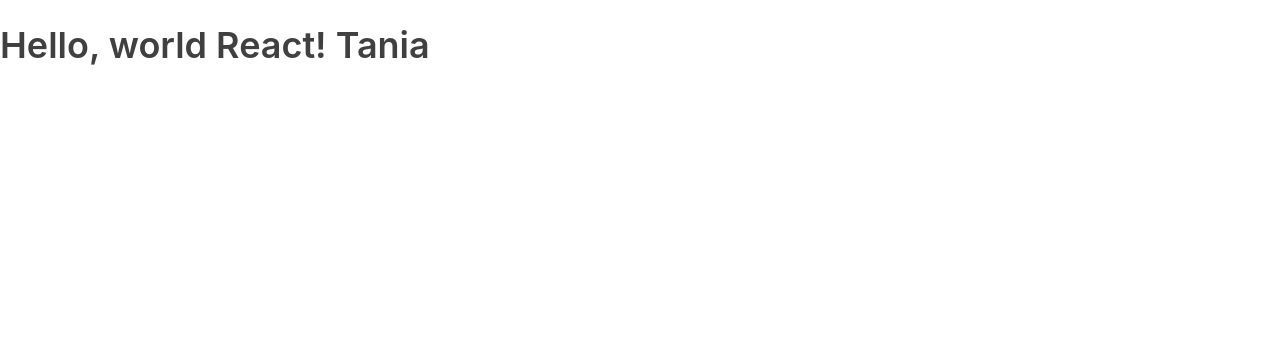
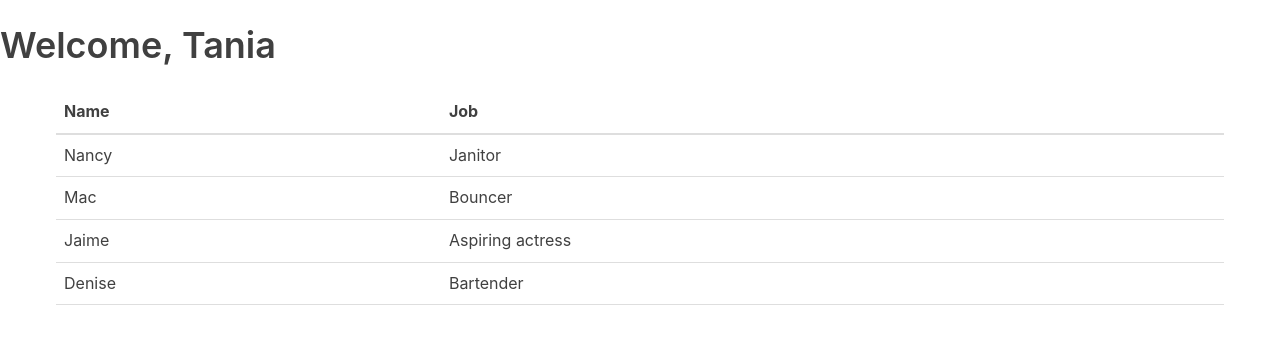
Before and after one commit to tranc99/react-directory, a React (Create React App) app: page / in a window 1280 px wide. Shown: the top 344 px of the page. Built offline with nearby package versions, Linux system fonts and the light colour scheme; the HTML template or start-up script is replaced by a standard one.

Commit message:
use a fragment for multiple element return

```diff
--- a/src/App.js
+++ b/src/App.js
@@ -1,13 +1,19 @@
 import React, { Component } from 'react';
+import Table from './Table'
 
 const name = 'Tania'
 
 class App extends Component {
   render() {
     return (
-      <div className="App">
-        <h1>Hello, world React! {name}</h1>
-      </div>
+      <React.Fragment>
+        <div className="App">
+          <h1>Welcome, {name}</h1>
+        </div>
+        <div className="container">
+          <Table />
+        </div>
+      </React.Fragment>
     )
   }
 }
--- /dev/null
+++ b/src/Table.js
@@ -0,0 +1,36 @@
+import React, { Component } from 'react'
+
+class Table extends Component {
+  render() {
+    return (
+      <table>
+        <thead>
+          <tr>
+            <th>Name</th>
+            <th>Job</th>
+          </tr>
+        </thead>
+        <tbody>
+          <tr>
+            <td>Nancy</td>
+            <td>Janitor</td>
+          </tr>
+          <tr>
+            <td>Mac</td>
+            <td>Bouncer</td>
+          </tr>
+          <tr>
+            <td>Jaime</td>
+            <td>Aspiring actress</td>
+          </tr>
+          <tr>
+            <td>Denise</td>
+            <td>Bartender</td>
+          </tr>
+        </tbody>
+      </table>
+    )
+  }
+}
+
+export default Table
```
